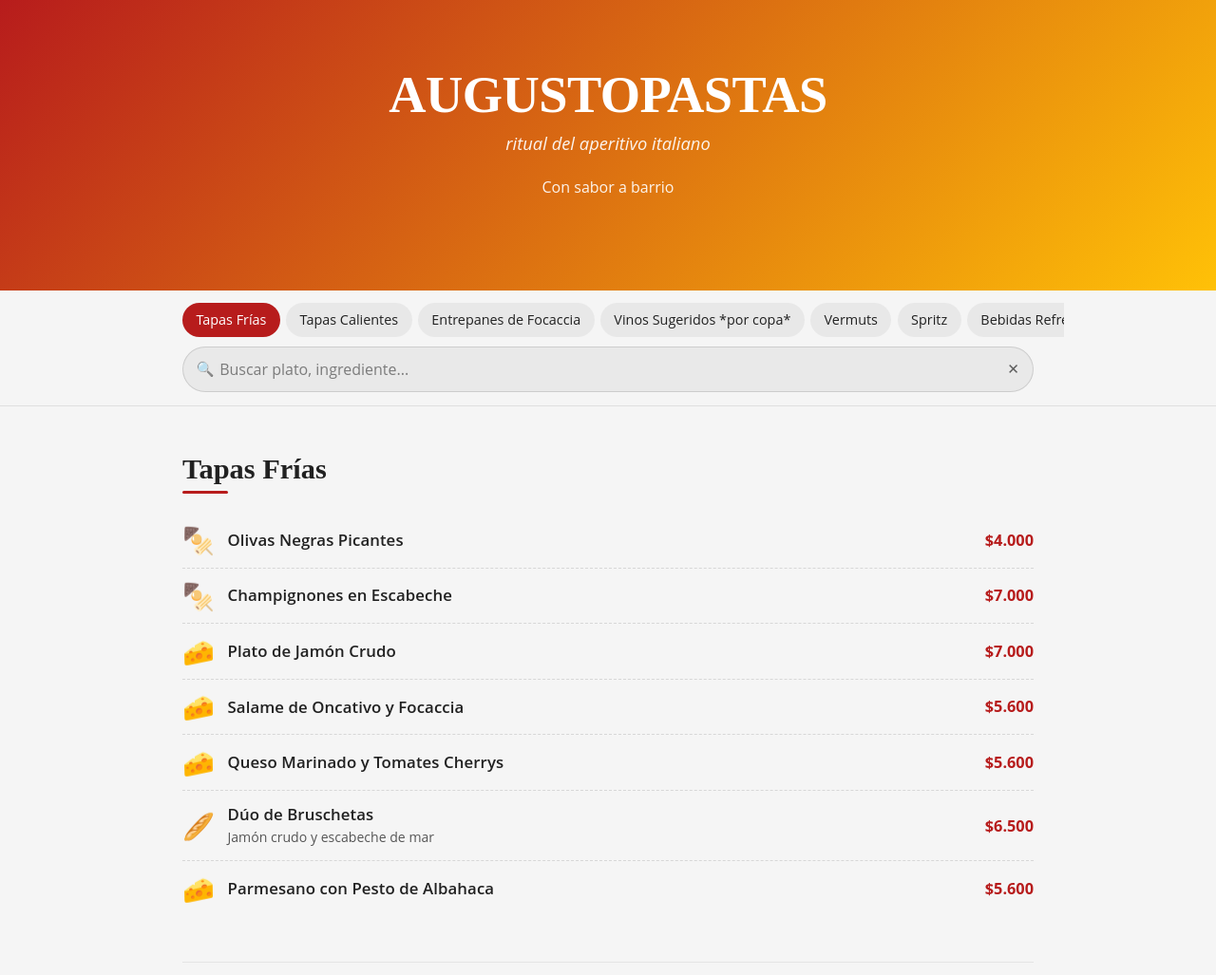
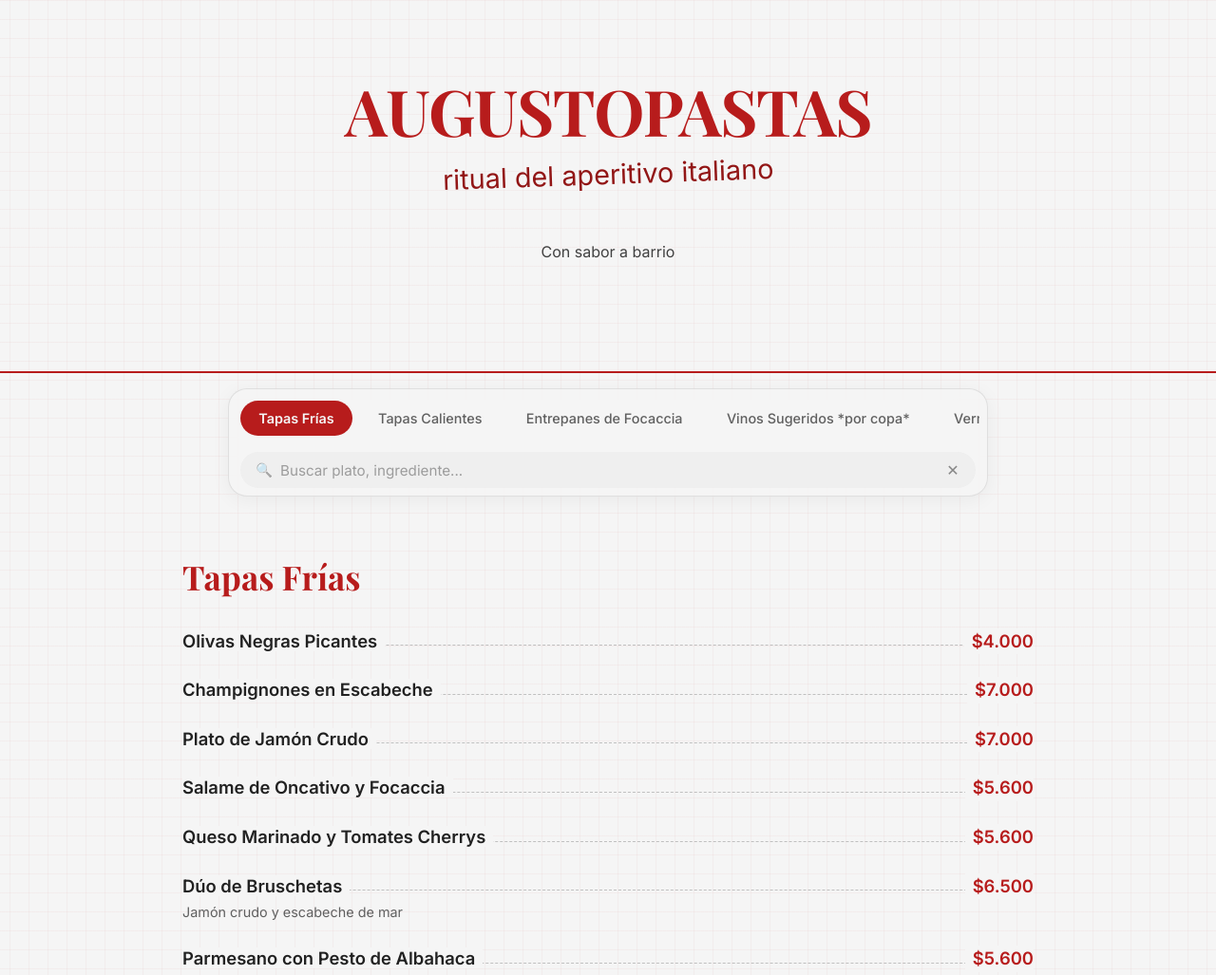
Before and after one commit to xvirs/menudigital-platform, an Astro site: page /r/augustopastas in a window 1280 px wide. Shown: the top 1027 px of the page at 95% size. Built offline with nearby package versions, Linux system fonts and the light colour scheme; Astro itself is replaced by a stand-in of ours; a web font is replaced by a local one.

Commit message:
feat(ui): redesign menu pages for premium aesthetic

```diff
--- a/src/components/menu/MenuItem.astro
+++ b/src/components/menu/MenuItem.astro
@@ -39,11 +39,12 @@ const Wrapper = isClickable ? 'a' : 'div';
     class={isClickable ? 'menu-item__link' : 'menu-item__static'}
     href={isClickable ? href : undefined}
   >
-    <span class="menu-item__icon" aria-hidden="true">{item.icon}</span>
     <div class="menu-item__body">
       <h3 class="menu-item__name">{item.name}</h3>
       {shortDesc && <p class="menu-item__short">{shortDesc}</p>}
     </div>
-    <span class="menu-item__price">{priceLabel}</span>
+    <div class="menu-item__price-wrapper">
+      <span class="menu-item__price">{priceLabel}</span>
+    </div>
   </Wrapper>
 </li>
--- a/src/components/menu/RestaurantHeader.astro
+++ b/src/components/menu/RestaurantHeader.astro
@@ -35,7 +35,7 @@ const showInstagram = ig && !isMissing(ig.url);
           rel="noopener noreferrer"
           aria-label={`Instagram de ${info.name}`}
         >
-          <span aria-hidden="true">📷</span>
+          <span class="admin-btn__icon" aria-hidden="true">@</span>
           <span>{ig!.handle ?? 'Instagram'}</span>
         </a>
       )}
--- a/src/layouts/RestaurantLayout.astro
+++ b/src/layouts/RestaurantLayout.astro
@@ -27,6 +27,9 @@ const description = pageDescription ?? info.description ?? `Menú de ${info.name
     <meta property="og:description" content={description} />
     <meta property="og:type" content="restaurant.menu" />
     <link rel="icon" type="image/svg+xml" href="/favicon.svg" />
+    <link rel="preconnect" href="https://fonts.googleapis.com" />
+    <link rel="preconnect" href="https://fonts.gstatic.com" crossorigin />
+    <link href="https://fonts.googleapis.com/css2?family=Inter:wght@300;400;500;600&family=Playfair+Display:ital,wght@0,400;0,600;0,700;1,400&display=swap" rel="stylesheet" />
     <title>{title}</title>
 
     <style
@@ -45,8 +48,8 @@ const description = pageDescription ?? info.description ?? `Menú de ${info.name
         --background-color: var(--backgroundColor);
         --text-color: var(--textColor);
         --accent-color: var(--accentColor);
-        --font-heading: var(--fontHeading);
-        --font-body: var(--fontBody);
+        --font-heading: var(--fontHeading), 'Playfair Display', Georgia, serif;
+        --font-body: var(--fontBody), 'Inter', system-ui, -apple-system, sans-serif;
       }
     </style>
   </head>
--- a/src/styles/menu.css
+++ b/src/styles/menu.css
@@ -1,101 +1,139 @@
 /* Layout shell for a restaurant menu page. Lives on top of global.css. */
 
+:root {
+  /* Use Google Fonts as defaults if theme doesn't provide them */
+  --font-heading: 'Playfair Display', Georgia, serif;
+  --font-body: 'Inter', system-ui, -apple-system, sans-serif;
+  --bg-pattern-color: color-mix(in srgb, var(--primary-color) 4%, transparent);
+}
+
+body {
+  background-color: var(--background-color);
+  background-image:
+    linear-gradient(var(--bg-pattern-color) 1px, transparent 1px),
+    linear-gradient(90deg, var(--bg-pattern-color) 1px, transparent 1px);
+  background-size: 20px 20px;
+  background-position: center top;
+  color: var(--text-color);
+  font-family: var(--font-body);
+}
+
+/* ── Header ────────────────────────────────────────────────────────────── */
+
 .restaurant-header {
-  background: linear-gradient(
-    135deg,
-    var(--primary-color) 0%,
-    var(--accent-color) 100%
-  );
-  color: #fff;
-  padding-block: clamp(2.5rem, 8vw, 4.5rem);
+  padding-block: clamp(3.5rem, 10vw, 5rem);
   text-align: center;
+  position: relative;
+  border-bottom: 2px solid var(--primary-color);
+}
+
+.restaurant-header__inner {
+  position: relative;
+  z-index: 2;
 }
 
 .restaurant-header__location {
-  margin: 0 0 0.5rem;
-  font-size: 0.85rem;
-  letter-spacing: 0.18em;
+  margin: 0 0 1rem;
+  font-size: 0.8rem;
+  letter-spacing: 0.25em;
   text-transform: uppercase;
-  opacity: 0.85;
+  color: var(--primary-color);
+  font-weight: 600;
 }
 
 .restaurant-header__name {
-  font-size: clamp(2rem, 6vw, 3.4rem);
-  letter-spacing: -0.01em;
-  line-height: 1.05;
-  text-wrap: balance;
+  font-family: var(--font-heading);
+  font-size: clamp(2.5rem, 8vw, 4.2rem);
+  letter-spacing: -0.02em;
+  line-height: 1.1;
+  color: var(--primary-color);
+  margin-bottom: 0.5rem;
+  font-weight: 700;
 }
 
 .restaurant-header__subtitle {
-  margin-top: 0.5rem;
-  font-style: italic;
-  opacity: 0.92;
-  font-size: clamp(1rem, 2.5vw, 1.15rem);
+  font-family: 'Caveat', 'Shadows Into Light', cursive, var(--font-body);
+  color: color-mix(in srgb, var(--primary-color) 80%, #000);
+  font-size: clamp(1.4rem, 4vw, 1.8rem);
+  margin-bottom: 1.5rem;
+  transform: rotate(-2deg);
+  display: inline-block;
 }
 
 .restaurant-header__description {
-  margin-top: 1.25rem;
-  max-width: 50ch;
+  margin-top: 1.5rem;
+  max-width: 55ch;
   margin-inline: auto;
-  opacity: 0.92;
-  line-height: 1.55;
+  opacity: 0.85;
+  line-height: 1.6;
+  font-size: 1rem;
 }
 
 .restaurant-header__meta {
-  margin-top: 1.5rem;
+  margin-top: 2rem;
   display: flex;
   flex-wrap: wrap;
-  gap: 0.5rem;
+  gap: 0.75rem;
   justify-content: center;
 }
 
 .restaurant-header__chip {
   display: inline-flex;
   align-items: center;
-  gap: 0.35rem;
-  padding: 0.4rem 0.85rem;
+  gap: 0.4rem;
+  padding: 0.35rem 1rem;
   border-radius: 999px;
-  background: rgba(255, 255, 255, 0.14);
-  border: 1px solid rgba(255, 255, 255, 0.22);
-  font-size: 0.85rem;
-  backdrop-filter: blur(4px);
+  border: 1px solid color-mix(in srgb, var(--primary-color) 20%, transparent);
+  background: var(--background-color);
+  color: var(--primary-color);
+  font-size: 0.8rem;
+  font-weight: 500;
+  letter-spacing: 0.05em;
+  text-transform: uppercase;
 }
 
 .restaurant-header__chip--link {
-  transition: background 0.2s ease, transform 0.2s ease;
+  transition: all 0.2s ease;
+  text-decoration: none;
 }
 
-.restaurant-header__chip--link:hover,
-.restaurant-header__chip--link:focus-visible {
-  background: rgba(255, 255, 255, 0.26);
-  transform: translateY(-1px);
+.restaurant-header__chip--link:hover {
+  background: var(--primary-color);
+  color: var(--background-color);
+  border-color: var(--primary-color);
 }
 
 /* ── Sticky nav with sections + search ─────────────────────────────────── */
 
 .menu-nav {
   position: sticky;
-  top: 0;
+  top: 1rem;
   z-index: 20;
-  background: color-mix(in srgb, var(--background-color) 92%, transparent);
-  backdrop-filter: blur(12px);
-  border-bottom: 1px solid color-mix(in srgb, currentColor 10%, transparent);
+  margin-top: 1rem;
+  pointer-events: none; /* Let clicks pass through outside the pill */
 }
 
 .menu-nav__inner {
   display: flex;
   flex-direction: column;
-  gap: 0.6rem;
-  padding-block: 0.85rem;
+  gap: 0.8rem;
+  padding: 0.5rem;
+  background: color-mix(in srgb, var(--background-color) 85%, transparent);
+  backdrop-filter: blur(16px);
+  border: 1px solid color-mix(in srgb, currentColor 10%, transparent);
+  border-radius: 20px;
+  box-shadow: 0 4px 20px rgba(0, 0, 0, 0.05);
+  pointer-events: auto; /* Re-enable clicks for the pill */
+  max-width: 800px;
+  margin: 0 auto;
 }
 
 .menu-nav__list {
   display: flex;
-  gap: 0.4rem;
+  gap: 0.5rem;
   overflow-x: auto;
   scrollbar-width: none;
-  margin-inline: calc(clamp(1rem, 4vw, 2rem) * -1);
-  padding-inline: clamp(1rem, 4vw, 2rem);
+  padding: 0.25rem;
   -webkit-overflow-scrolling: touch;
 }
 
@@ -109,23 +147,25 @@
 
 .menu-nav__link {
   display: inline-block;
-  padding: 0.45rem 0.9rem;
+  padding: 0.5rem 1.2rem;
   border-radius: 999px;
   font-size: 0.9rem;
   font-weight: 500;
   white-space: nowrap;
-  background: color-mix(in srgb, currentColor 6%, transparent);
-  transition: background 0.2s ease, color 0.2s ease;
+  color: color-mix(in srgb, var(--text-color) 70%, transparent);
+  transition: all 0.2s ease;
+  text-decoration: none;
 }
 
-.menu-nav__link:hover,
-.menu-nav__link:focus-visible {
-  background: color-mix(in srgb, var(--primary-color) 18%, transparent);
+.menu-nav__link:hover {
+  color: var(--primary-color);
+  background: color-mix(in srgb, var(--primary-color) 5%, transparent);
 }
 
 .menu-nav__link--active {
-  background: var(--primary-color);
-  color: #fff;
+  background: var(--primary-color) !important;
+  color: var(--background-color) !important;
+  font-weight: 600;
 }
 
 /* ── Search bar ────────────────────────────────────────────────────────── */
@@ -134,19 +174,19 @@
   position: relative;
   display: flex;
   align-items: center;
-  background: color-mix(in srgb, currentColor 5%, transparent);
-  border: 1px solid color-mix(in srgb, currentColor 14%, transparent);
+  background: color-mix(in srgb, currentColor 3%, transparent);
   border-radius: 999px;
-  padding: 0.1rem 0.4rem 0.1rem 0.85rem;
+  padding: 0 0.5rem 0 1rem;
+  margin: 0 0.25rem;
 }
 
 .search-bar:focus-within {
-  border-color: var(--primary-color);
+  background: color-mix(in srgb, currentColor 6%, transparent);
 }
 
 .search-bar__icon {
-  font-size: 0.95rem;
-  opacity: 0.7;
+  font-size: 0.9rem;
+  opacity: 0.5;
 }
 
 .search-bar__input {
@@ -154,45 +194,50 @@
   background: transparent;
   border: 0;
   outline: 0;
-  padding: 0.6rem 0.35rem;
+  padding: 0.6rem 0.5rem;
   color: inherit;
-  font: inherit;
+  font-family: inherit;
+  font-size: 0.95rem;
   min-width: 0;
 }
 
 .search-bar__input::placeholder {
-  color: color-mix(in srgb, currentColor 55%, transparent);
+  color: color-mix(in srgb, currentColor 40%, transparent);
 }
 
 .search-bar__clear {
-  width: 1.75rem;
-  height: 1.75rem;
+  width: 2rem;
+  height: 2rem;
   display: inline-flex;
   align-items: center;
   justify-content: center;
-  border-radius: 999px;
-  font-size: 0.95rem;
-  opacity: 0.7;
-  transition: background 0.15s ease, opacity 0.15s ease;
+  border-radius: 50%;
+  font-size: 1rem;
+  opacity: 0.5;
+  transition: all 0.15s ease;
+  cursor: pointer;
+  background: transparent;
+  border: none;
+  color: inherit;
 }
 
 .search-bar__clear:hover {
   opacity: 1;
-  background: color-mix(in srgb, currentColor 10%, transparent);
+  background: color-mix(in srgb, currentColor 8%, transparent);
 }
 
 .search-empty {
-  margin: 1.5rem auto;
+  margin: 3rem auto;
   text-align: center;
-  color: color-mix(in srgb, currentColor 70%, transparent);
+  color: color-mix(in srgb, currentColor 60%, transparent);
   font-style: italic;
 }
 
 /* ── Menu sections + items ─────────────────────────────────────────────── */
 
 .menu-section {
-  padding-block: clamp(2rem, 5vw, 3rem);
-  border-bottom: 1px solid color-mix(in srgb, currentColor 8%, transparent);
+  padding-block: clamp(3rem, 6vw, 4rem);
+  border-bottom: 1px solid color-mix(in srgb, var(--primary-color) 15%, transparent);
 }
 
 .menu-section:last-of-type {
@@ -200,89 +245,96 @@
 }
 
 .menu-section__title {
-  font-size: clamp(1.4rem, 3.5vw, 1.9rem);
-  margin-bottom: 1.25rem;
-  position: relative;
-  padding-bottom: 0.5rem;
-}
-
-.menu-section__title::after {
-  content: '';
-  position: absolute;
-  left: 0;
-  bottom: 0;
-  width: 3rem;
-  height: 3px;
-  background: var(--primary-color);
-  border-radius: 2px;
+  font-family: var(--font-heading);
+  font-size: clamp(1.8rem, 4vw, 2.2rem);
+  color: var(--primary-color);
+  margin-bottom: 2rem;
+  text-align: left;
+  font-weight: 700;
 }
 
 .menu-section__items {
   display: flex;
   flex-direction: column;
+  gap: 1.5rem;
 }
 
 /* Items */
 
 .menu-item {
-  border-bottom: 1px dashed color-mix(in srgb, currentColor 14%, transparent);
-}
-
-.menu-item:last-child {
-  border-bottom: 0;
+  position: relative;
 }
 
 .menu-item__link,
 .menu-item__static {
   display: grid;
-  grid-template-columns: auto 1fr auto;
-  align-items: center;
-  gap: 0.85rem;
-  padding-block: 0.95rem;
+  grid-template-columns: 1fr auto;
+  align-items: baseline;
+  gap: 1rem;
   width: 100%;
   text-align: left;
+  text-decoration: none;
+  color: inherit;
 }
 
 .menu-item__link {
-  transition: transform 0.15s ease, background 0.15s ease;
+  transition: opacity 0.2s ease;
 }
 
-.menu-item__link:hover,
-.menu-item__link:focus-visible {
-  background: color-mix(in srgb, var(--primary-color) 6%, transparent);
-  transform: translateX(2px);
-}
-
-.menu-item__icon {
-  font-size: 1.7rem;
-  line-height: 1;
+.menu-item__link:hover {
+  opacity: 0.8;
 }
 
 .menu-item__body {
   min-width: 0;
+  position: relative;
 }
 
 .menu-item__name {
-  font-size: 1.05rem;
+  font-size: 1.15rem;
   font-weight: 600;
   margin: 0;
   font-family: var(--font-body);
-  letter-spacing: 0.005em;
+  color: var(--text-color);
+  display: inline-block;
+  background-color: var(--background-color); /* To hide the dotted line behind text */
+  padding-right: 0.5rem;
+  position: relative;
+  z-index: 2;
 }
 
 .menu-item__short {
-  margin-top: 0.2rem;
-  font-size: 0.88rem;
-  opacity: 0.75;
-  line-height: 1.4;
+  margin-top: 0.3rem;
+  font-size: 0.9rem;
+  color: color-mix(in srgb, var(--text-color) 70%, transparent);
+  line-height: 1.5;
+  padding-right: 1rem;
+}
+
+.menu-item__price-wrapper {
+  position: relative;
+  z-index: 2;
+  background-color: var(--background-color);
+  padding-left: 0.5rem;
+  display: flex;
+  align-items: baseline;
 }
 
 .menu-item__price {
   font-weight: 700;
   color: var(--primary-color);
-  font-size: 1.02rem;
+  font-size: 1.15rem;
   white-space: nowrap;
 }
 
-/* Footer styles moved into the Footer.astro component so it works
-   across all pages that import it, not just the menu page. */
+/* Dotted line connecting name and price */
+.menu-item__link::before,
+.menu-item__static::before {
+  content: '';
+  position: absolute;
+  left: 0;
+  right: 0;
+  top: 1.1rem;
+  border-bottom: 1px dashed color-mix(in srgb, var(--text-color) 25%, transparent);
+  z-index: 1;
+}
```
